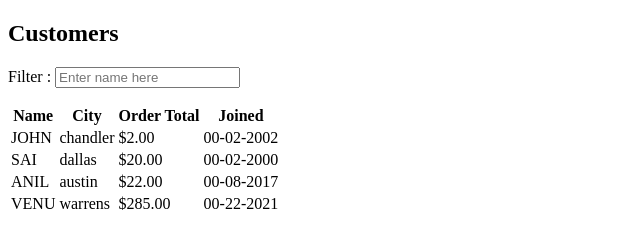
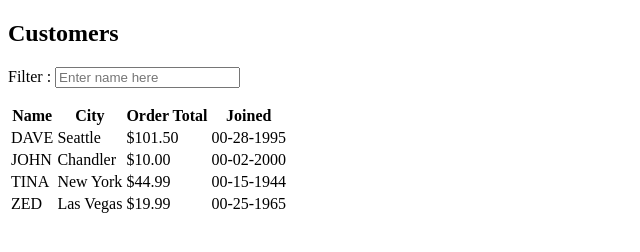
Before and after one commit to saikurra/angular, a plain HTML site: page simple_app/index.html in a window 1280 px wide. Shown: the whole page, without its empty margins (0-640 px from the left). Drawn offline with nearby package versions, Linux system fonts and the light colour scheme.

Commit message:
Adding Controller and Module

```diff
--- /dev/null
+++ b/simple_app/app/app.js
@@ -0,0 +1,7 @@
+//Option 1
+//var app = angular.module('customersApp', []);
+
+//Option 2
+(function(){
+   var app = angular.module('customersApp', []);
+}());
--- /dev/null
+++ b/simple_app/app/controllers/customersController.js
@@ -0,0 +1,116 @@
+//Option 1
+/*app.controller('CustomersController', function ($scope) {
+    $scope.sortBy = 'name';
+    $scope.reverse = false;
+    $scope.customers = [
+        {
+            joined: '2000-12-02',
+            name: 'John',
+            city: 'Chandler',
+            orderTotal: 9.9956
+        },
+        {
+            joined: '1965-01-25',
+            name: 'Zed',
+            city: 'Las Vegas',
+            orderTotal: 19.99
+        },
+        {
+            joined: '1944-06-15',
+            name: 'Tina',
+            city: 'New York',
+            orderTotal: 44.99
+        },
+        {
+            joined: '1995-03-28',
+            name: 'Dave',
+            city: 'Seattle',
+            orderTotal: 101.50
+        }
+    ];
+    $scope.doSort = function (propName) {
+        $scope.sortBy = propName;
+        $scope.reverse = !$scope.reverse;
+    };
+});
+*/
+
+//option 2
+/*(function () {
+    var CustomersController = function ($scope) {
+        $scope.sortBy = 'name';
+        $scope.reverse = false;
+        $scope.customers = [
+            {
+                joined: '2000-12-02',
+                name: 'John',
+                city: 'Chandler',
+                orderTotal: 9.9956
+        },
+            {
+                joined: '1965-01-25',
+                name: 'Zed',
+                city: 'Las Vegas',
+                orderTotal: 19.99
+        },
+            {
+                joined: '1944-06-15',
+                name: 'Tina',
+                city: 'New York',
+                orderTotal: 44.99
+        },
+            {
+                joined: '1995-03-28',
+                name: 'Dave',
+                city: 'Seattle',
+                orderTotal: 101.50
+        }
+    ];
+        $scope.doSort = function (propName) {
+            $scope.sortBy = propName;
+            $scope.reverse = !$scope.reverse;
+        };
+    };
+}());
+*/
+
+//Option 3
+
+(function () {
+    var CustomersController = function ($scope) {
+        $scope.sortBy = 'name';
+        $scope.reverse = false;
+        $scope.customers = [
+            {
+                joined: '2000-12-02',
+                name: 'John',
+                city: 'Chandler',
+                orderTotal: 9.9956
+        },
+            {
+                joined: '1965-01-25',
+                name: 'Zed',
+                city: 'Las Vegas',
+                orderTotal: 19.99
+        },
+            {
+                joined: '1944-06-15',
+                name: 'Tina',
+                city: 'New York',
+                orderTotal: 44.99
+        },
+            {
+                joined: '1995-03-28',
+                name: 'Dave',
+                city: 'Seattle',
+                orderTotal: 101.50
+        }
+    ];
+        $scope.doSort = function (propName) {
+            $scope.sortBy = propName;
+            $scope.reverse = !$scope.reverse;
+        };
+    };
+
+    angular.module('customersApp').controller('CustomersController', CustomersController);
+}());
--- a/simple_app/index.html
+++ b/simple_app/index.html
@@ -1,26 +1,28 @@
 <!DOCTYPE html>
-<html ng-app>
-<script src="http://ajax.googleapis.com/ajax/libs/angularjs/1.4.8/angular.min.js"></script>
+<html ng-app="customersApp">
 
-<body ng-init="customers=[{joined: '2000-28-02', name : 'john', city: 'chandler', orderTotal: '2'},
-               {joined: '2000-12-02', name : 'Sai', city: 'dallas', orderTotal: '20'},
-               {joined: '2016-15-08', name : 'Anil', city: 'austin', orderTotal: '22'},
-               {joined: '2020-16-22', name : 'Venu', city: 'warrens', orderTotal: '285'}]">
+<head>
+    <script src="http://ajax.googleapis.com/ajax/libs/angularjs/1.4.8/angular.min.js"></script>
+    <script src="app/app.js"></script>
+    <script src="app/controllers/customersController.js"></script>
+</head>
+
+<body>
 
     <h2>Customers</h2>
-    <div>
+    <div ng-controller="CustomersController">
 
         <p>Filter :
-            <input type="text" ng-model="customerFilter.name" placeholder="Enter name here">
+            <input type="text " ng-model="customerFilter.name " placeholder="Enter name here ">
         </p>
         <table>
             <tr>
-                <th ng-click="sortBy='name';reverse=!reverse">Name</th>
-                <th ng-click="sortBy='city';reverse=!reverse">City</th>
-                <th ng-click="sortBy='orderTotal';reverse=!reverse">Order Total</th>
-                <th ng-click=" sortBy='joined' ;reverse=!reverse">Joined</th>
+                <th ng-click="sortBy='name' ;reverse=!reverse ">Name</th>
+                <th ng-click="sortBy='city' ;reverse=!reverse ">City</th>
+                <th ng-click="sortBy='orderTotal' ;reverse=!reverse ">Order Total</th>
+                <th ng-click=" sortBy='joined' ;reverse=!reverse ">Joined</th>
             </tr>
-            <tr ng-repeat="cust in customers | filter:customerFilter | orderBy : sortBy : reverse">
+            <tr ng-repeat="cust in customers | filter:customerFilter | orderBy : sortBy : reverse ">
                 <td>{{cust.name | uppercase}}</td>
                 <td>{{cust.city}}</td>
                 <td>{{cust.orderTotal | currency}}</td>
```
